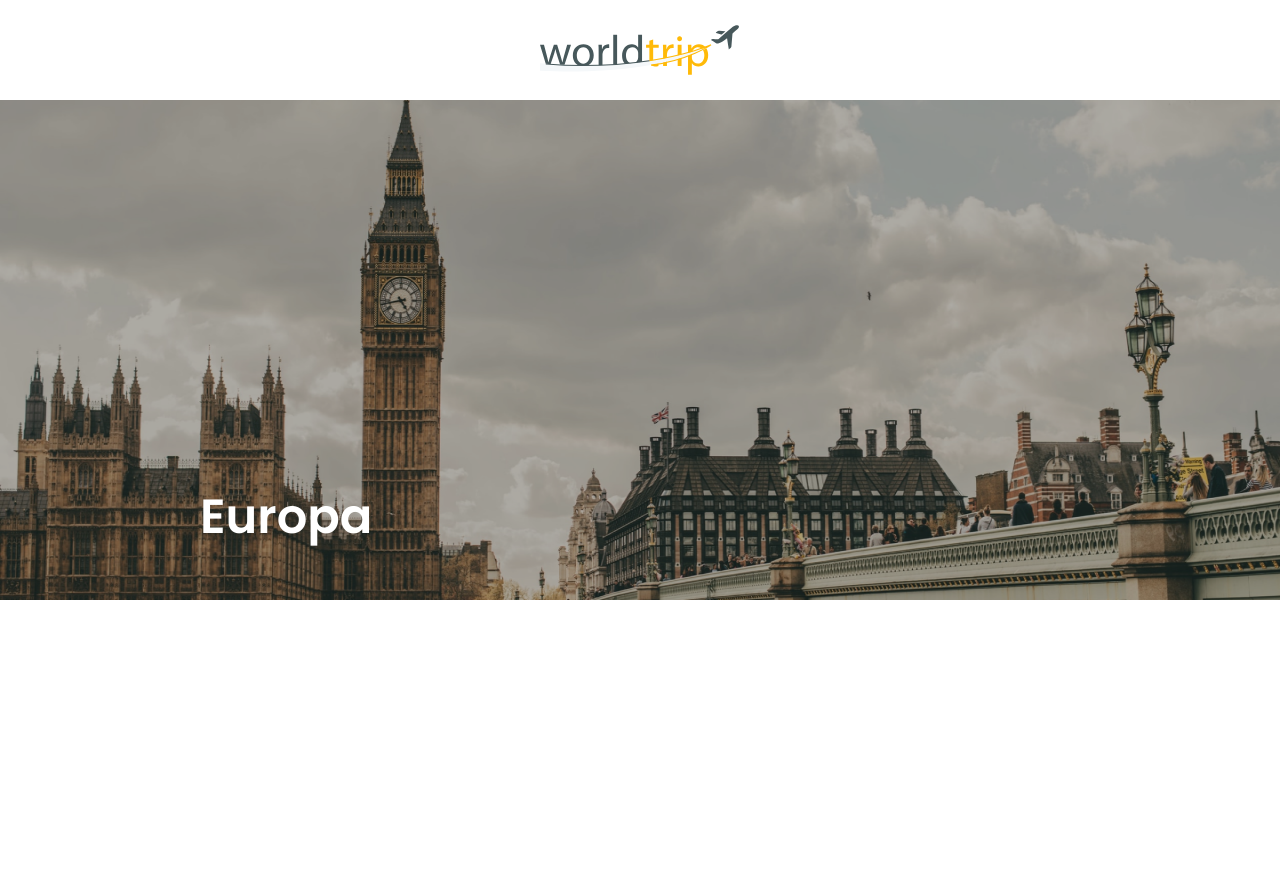
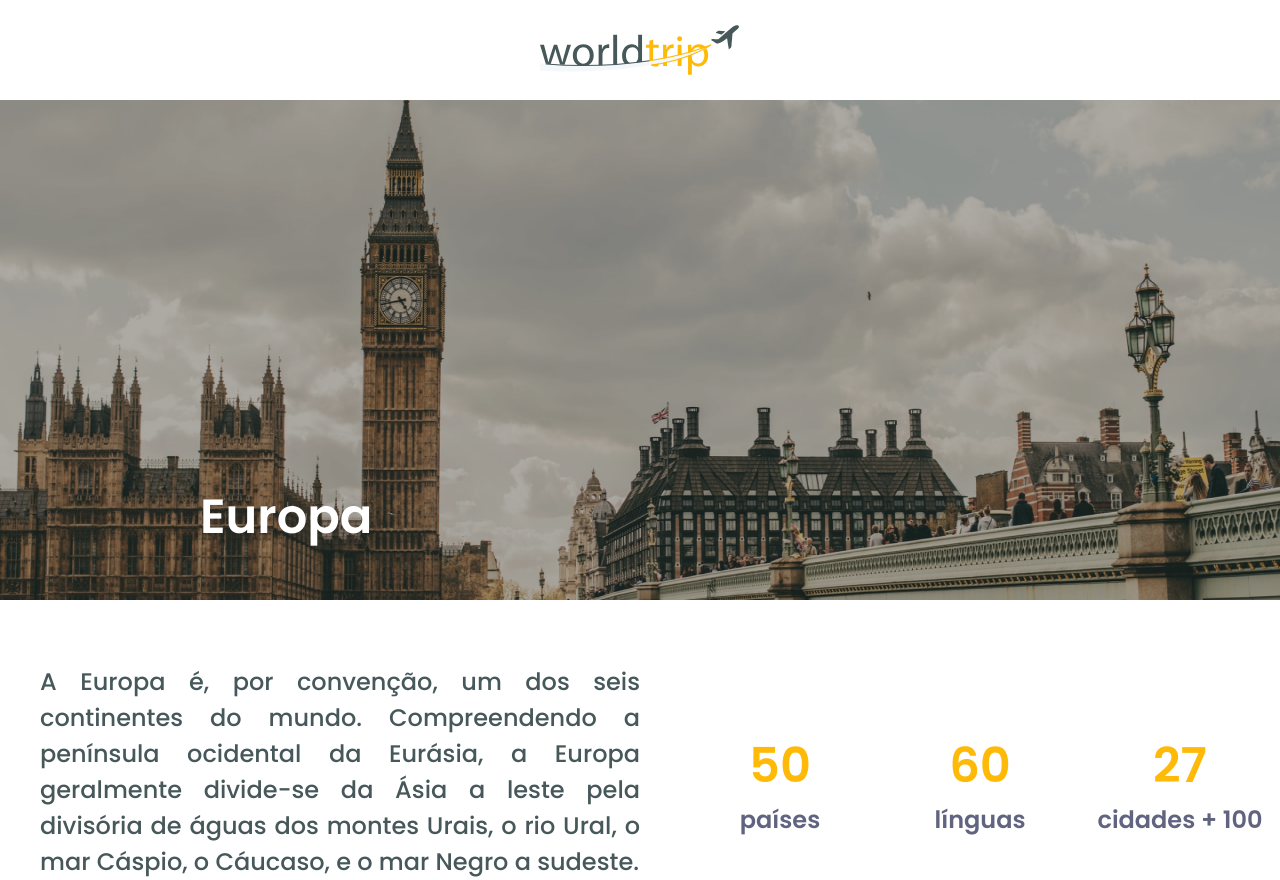
Before and after one commit to renanvzd/ignite-ch4-desafio-travelagency, a Next.js app: page /continents in a window 1280 px wide. Before the commit the page ends 800 px from the top, so only its background shows below. Built offline with nearby package versions, Linux system fonts and the light colour scheme.

Commit message:
Page: Continent - Info Section

```diff
--- /dev/null
+++ b/src/components/ContinentInfo/Types.tsx
@@ -0,0 +1,22 @@
+import { Flex, Text } from "@chakra-ui/react";
+
+interface TypesProps {
+  textHead: string;
+  subText: string;
+}
+
+export function Type({ textHead, subText }: TypesProps) {
+
+  return (
+    <Flex direction={["column"]} align="center" justify="center" mx="16px">
+
+      <Text fontWeight="600" color="#FFBA08" fontSize={["24px", "32px", "48px"]}>
+        {textHead}
+      </Text>
+
+      <Text fontWeight="600" color="gray.500" fontSize={["12px", "xl", "2xl"]}>
+        {subText}
+      </Text>
+    </Flex>
+  );
+}
--- /dev/null
+++ b/src/components/ContinentInfo/index.tsx
@@ -0,0 +1,64 @@
+import { Flex, Grid, GridItem, Text } from "@chakra-ui/react";
+import { Type } from "./Types";
+
+const continentInfos = [
+  { textHead: "50", subText: "países" },
+  { textHead: "60", subText: "línguas" },
+  { textHead: "27", subText: "cidades + 100" },
+];
+
+export function ContinentInfo() {
+  return (
+    <Grid
+      h="100%"
+      mx="auto"
+      w="100%"
+      maxW={["600px", "600px", "600px", "1000px", "1300px"]}
+      alignItems="center"
+      templateColumns={["1fr", "1fr", "1fr", "repeat(2, 1fr)"]}
+      justifyContent="center"
+      alignSelf="start"
+      direction={["column", "row"]}
+      pt={["36px", "48px", "120px"]}
+
+    >
+      <Flex display="block" >
+        <Flex
+          w={["auto", "auto", "600px"]}
+          mx={["16px", "40px"]}
+        >
+          <Text
+            fontSize={["12px", "21px", "22px", "24px"]}
+            fontWeight="500"
+            lineHeight={["21px", "32px", "36px", "36px"]}
+            color="#47585B"
+            textAlign="justify"
+          >
+            A Europa é, por convenção, um dos seis continentes do mundo. Compreendendo a península ocidental da Eurásia, a Europa geralmente divide-se da Ásia a leste pela divisória de águas dos montes Urais, o rio Ural, o mar Cáspio, o Cáucaso, e o mar Negro a sudeste.
+          </Text>
+        </Flex>
+      </Flex>
+      <Grid
+        templateColumns={["repeat(3, 1fr)"]}
+        w="100%"
+        justify="center"
+        align="center"
+        mt={["10px", "16px", "24px"]}
+        maxW="1160px"
+        flexWrap="wrap"
+      // gap={[1, 1]}
+      >
+        {continentInfos.map((typeOf) => (
+          <GridItem key="icon">
+            <Type
+              textHead={typeOf.textHead}
+              subText={typeOf.subText}
+            />
+          </GridItem>
+        ))}
+
+      </Grid>
+    </Grid>
+
+  );
+}
--- a/src/pages/continents.tsx
+++ b/src/pages/continents.tsx
@@ -1,4 +1,5 @@
 import { Box, Flex, Image, Text } from '@chakra-ui/react';
+import { ContinentInfo } from '../components/ContinentInfo';
 
 export default function Continents() {
   return (
@@ -8,10 +9,15 @@ export default function Continents() {
         h={["163px", "250px", "270px", "500px"]}
         alignContent="right"
         src='continentBanner.png'
-        alt='Avião'
+        alt='Europa'
         justifySelf="right"
       />
-      <Flex position={"absolute"} display="absolute" w={["250px", "426px"]} ml={["30px", "60px", "150px", "200px"]} mt={["-40px", "-70px", "-80px", "-110px"]}>
+      <Flex
+        display="absolute"
+        w={["250px", "426px"]}
+        ml={["30px", "60px", "150px", "200px"]}
+        mt={["-40px", "-70px", "-80px", "-110px"]}
+      >
         <Text
           fontSize={["14px", "26px", "26px", "48px"]}
           fontWeight="600"
@@ -21,6 +27,10 @@ export default function Continents() {
           Europa
         </Text>
       </Flex>
+
+
+      <ContinentInfo />
+
     </Box >
   )
 }
```
